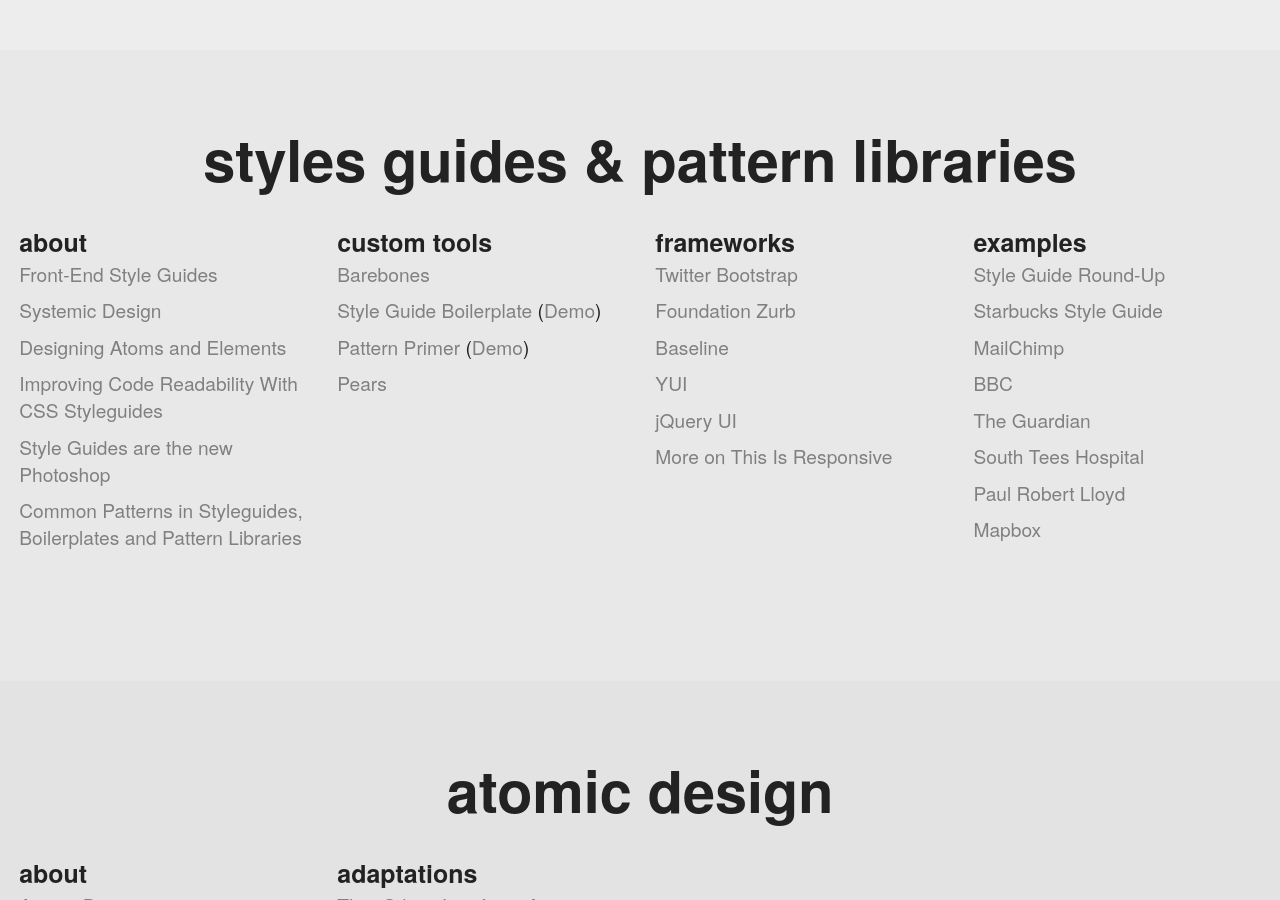
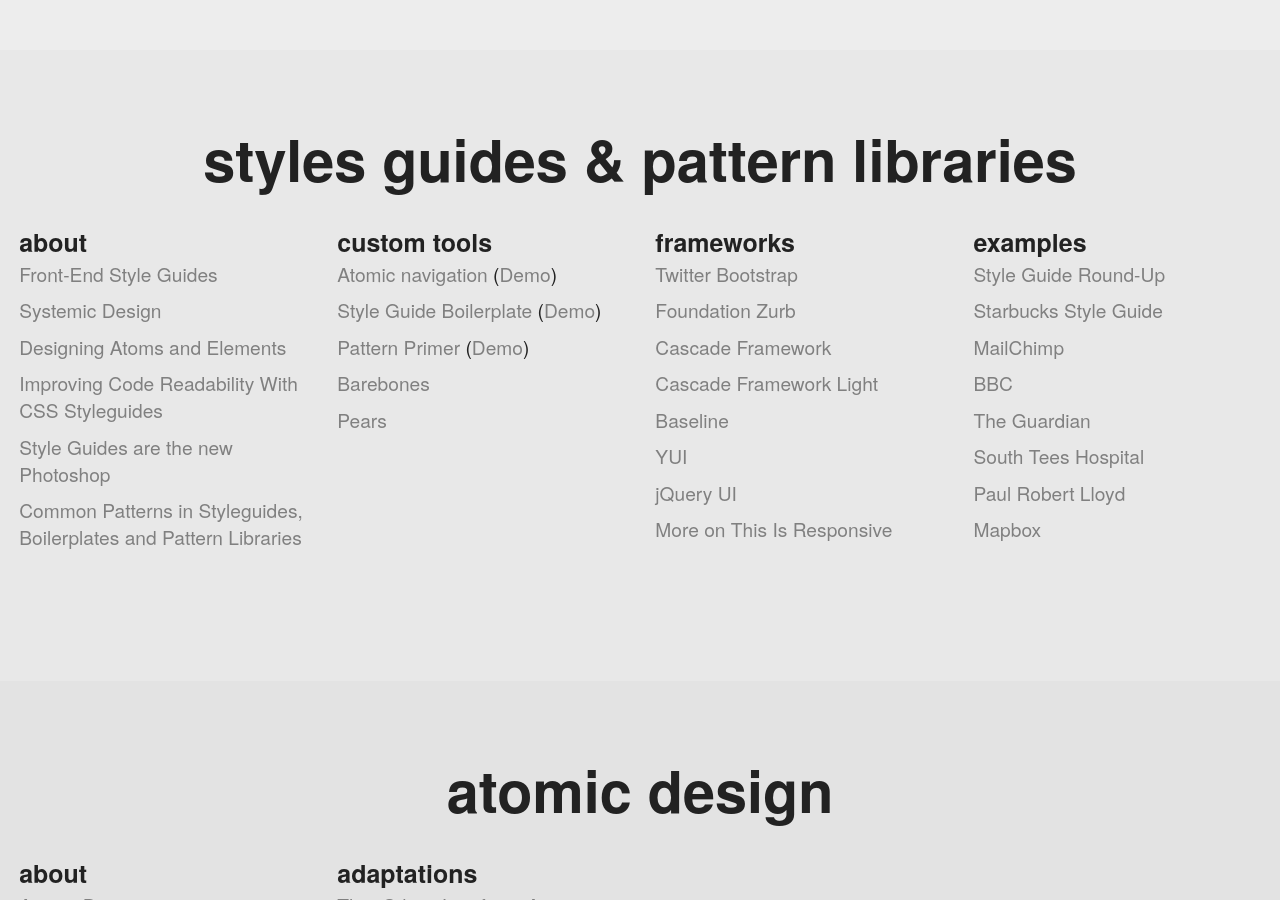
Before and after one commit to pattern-lab/website, a Jekyll site: the page built from patternlabsite/resources.html, in a window 1280 px wide and 900 px high, scrolled down 405 px. Built offline with Jekyll 4.4.1, drawn with Linux system fonts in a browser that asks for light colours; Markdown is read by kramdown in place of the engine named in the settings; comment, search, counter and statistics services are not loaded.

Commit message:
Adding Atomic navigation, Cascade Framework and Cascade Framework Light to resources
Adding Atomic navigation to custom tools
Adding Cascade Framework and Cascade Framework Light to frameworks

```diff
--- a/patternlabsite/resources.html
+++ b/patternlabsite/resources.html
@@ -25,9 +25,10 @@
 		<div class="gi">
 			<h3>Custom Tools</h3>
 			<ul class="list">
-				<li><a href="http://barebones.paulrobertlloyd.com/">Barebones</a></li>
+				<li><a href="https://github.com/jslegers/atomic-navigation">Atomic navigation</a> (<a href="http://jslegers.github.io/atomic-navigation/">Demo</a>)</li>
 				<li><a href="https://github.com/bjankord/Style-Guide-Boilerplate">Style Guide Boilerplate</a> (<a href="http://www.brettjankord.com/2013/03/07/style-guide-boilerplate/">Demo</a>)</li>
 				<li><a href="https://github.com/adactio/Pattern-Primer">Pattern Primer</a> (<a href="http://patternprimer.adactio.com/">Demo</a>)</li>
+				<li><a href="http://barebones.paulrobertlloyd.com/">Barebones</a></li>
 				<li><a href="http://pea.rs/">Pears</a></li>
 			</ul>
 		</div>
@@ -36,6 +37,8 @@
 			<ul class="list">
 				<li><a href="http://twitter.github.com/bootstrap/">Twitter Bootstrap</a></li>
 				<li><a href="http://foundation.zurb.com/">Foundation Zurb</a></li>
+				<li><a href="http://www.cascade-framework.com/">Cascade Framework</a></li>
+				<li><a href="http://jslegers.github.io/cascadeframeworklight/">Cascade Framework Light</a></li>
 				<li><a href="http://baselinecss.com/typography.html">Baseline</a></li>
 				<li><a href="http://yuilibrary.com/">YUI</a></li>
 				<li><a href="http://jqueryui.com/">jQuery UI</a></li>
```
